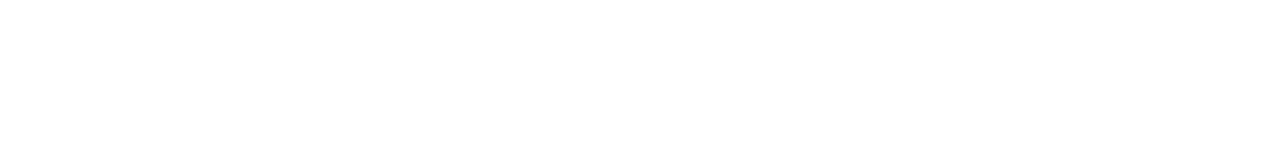
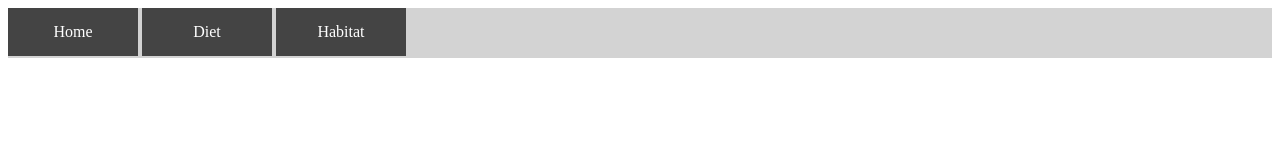
Before and after one commit to Kelsey-Dadi/Portfolio, a plain HTML site: page index.html in a window 1280 px wide. Drawn offline with Linux system fonts and the light colour scheme.

Commit message:
example code

```diff
--- a/css/index.css
+++ b/css/index.css
@@ -0,0 +1,14 @@
+nav {
+  height: 50px;
+  background-color: lightgrey;
+  color: white;
+}
+
+/* target the class of inline-block below */
+.inline-block {
+    display: inline-block;
+    padding: 15px;
+    width: 100px;
+    text-align: center;
+    background-color: #444444;
+}
--- a/index.html
+++ b/index.html
@@ -2,9 +2,16 @@
 <html lang="en">
 <head>
     <meta charset="UTF-8">
+    <link href="css/index.css" rel="stylesheet" type="text/css">
     <title>Title</title>
 </head>
 <body>
-
+<nav>
+    <div class="navigation">
+        <div class="inline-block">Home</div>
+        <div class="inline-block">Diet</div>
+        <div class="inline-block">Habitat</div>
+    </div>
+</nav>
 </body>
 </html>
```
